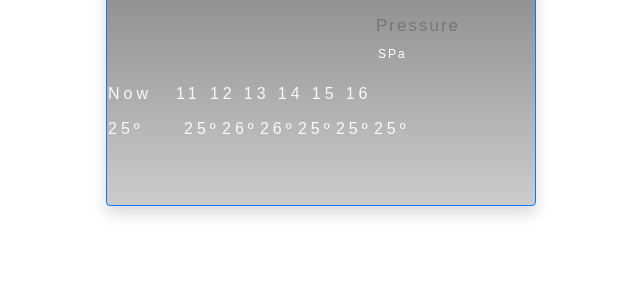
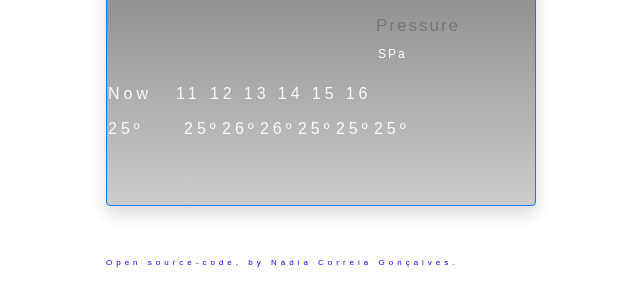
Before and after one commit to nadiacoralves/weather-coding, a plain HTML site: page index.html in a window 1280 px wide. In both pictures the pointer is over the link "Open source-code, by Nádia Correia Gonçalves.". Shown: the part 357-662 px from the top of the page, without its empty margins (319-959 px from the left). Drawn offline with nearby package versions, Linux system fonts and the light colour scheme; no server answers.

Commit message:
source link style corrected when hovering

```diff
--- a/Style.css
+++ b/Style.css
@@ -35,6 +35,16 @@ a {
 a:hover {
   color: white;
   text-decoration: none;
+}
+
+a.source {
+  color: #999;
+}
+
+a.source:hover {
+  color: rgb(25, 0, 255);
+  text-decoration: none;
+  cursor: pointer;
 }
 
 #pressureName {
--- a/index.html
+++ b/index.html
@@ -139,7 +139,7 @@
     <div class="row p-10 mt-20 w-100 h-25 center" id="link">
       <div class="col-12">
         <small>
-          <a
+          <a class="source"
             href="https://github.com/nadiacoralves/weather-coding"
             target="_blank"
             >Open source-code, by Nádia Correia Gonçalves.</a
```
